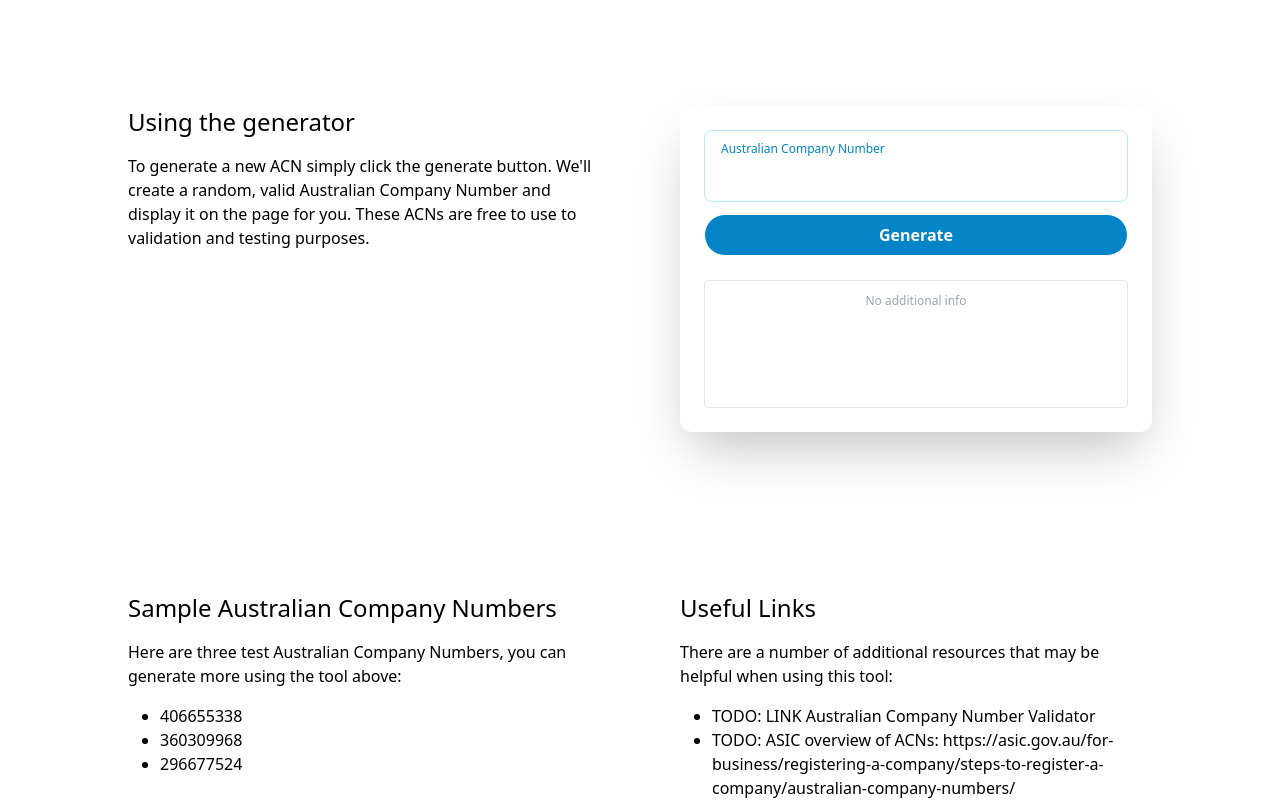
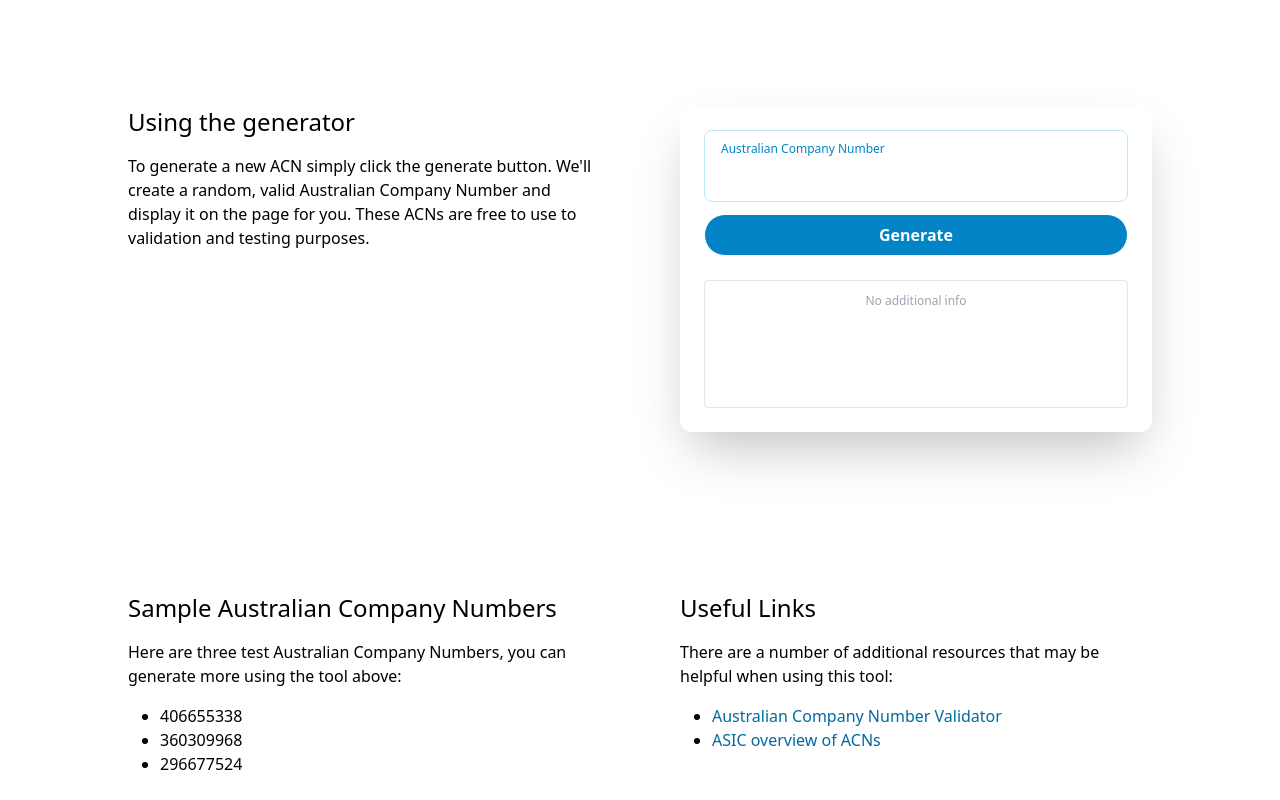
Before and after one commit to Buzzology/jelly-widgets-sam-ui, a React (Create React App) app: page /widgets/1 in a window 1280 px wide. Shown: the part 591-1391 px from the top of the page. After the commit the page ends 1367 px from the top, so only its background shows below. Built offline with nearby package versions, Linux system fonts and the light colour scheme.

Commit message:
[ADD] Add links to generator

```diff
--- a/src/index.css
+++ b/src/index.css
@@ -1,3 +1,13 @@
 @tailwind base;
 @tailwind components;
 @tailwind utilities;
+@layer base {
+    a.text-link {
+        @apply text-sky-700;
+        @apply font-normal;
+        @apply transition-colors;
+    }
+    a.text-link:hover {
+        @apply text-sky-500;
+    }
+}
--- /dev/null
+++ b/src/routes/RouteLinkHelpers.ts
@@ -0,0 +1,3 @@
+import { EnumWidgetId } from "../@types/Widget";
+
+export const GetAcnValidatorLink = () => `/widgets/${EnumWidgetId.AUSTRALIAN_COMPANY_NUMBER_VALIDATOR}/australian-company-number-validator`;
--- a/src/views/widgets/ViewAustralianCompanyNumberGenerator.tsx
+++ b/src/views/widgets/ViewAustralianCompanyNumberGenerator.tsx
@@ -1,6 +1,8 @@
 import React from 'react';
+import { Link } from 'react-router-dom';
 import AustralianCompanyNumberGenerator from '../../components/widgets/AustralianCompanyNumberGenerator';
 import LayoutWidget from '../../layouts/layoutWidget/LayoutWidget';
+import { GetAcnValidatorLink } from '../../routes/RouteLinkHelpers';
 
 
 export default function ViewAustralianCompanyNumberGenerator() {
@@ -44,8 +46,17 @@ export default function ViewAustralianCompanyNumberGenerator() {
                     <h3 className="text-2xl pb-4">Useful Links</h3>
                     There are a number of additional resources that may be helpful when using this tool:
                     <ul className="pl-8 pt-4 list-disc">
-                        <li>TODO: LINK Australian Company Number Validator</li>
-                        <li>TODO: ASIC overview of ACNs: https://asic.gov.au/for-business/registering-a-company/steps-to-register-a-company/australian-company-numbers/</li>
+                        <li><Link to={GetAcnValidatorLink()} className="text-link">Australian Company Number Validator</Link></li>
+                        <li>
+                            <a
+                                href="https://asic.gov.au/for-business/registering-a-company/steps-to-register-a-company/australian-company-numbers/"
+                                className="text-link"
+                                target="_blank"
+                                rel="noopener noreferrer"
+                            >
+                                ASIC overview of ACNs
+                            </a>
+                        </li>
                     </ul>
                 </div>
             </div>
```
